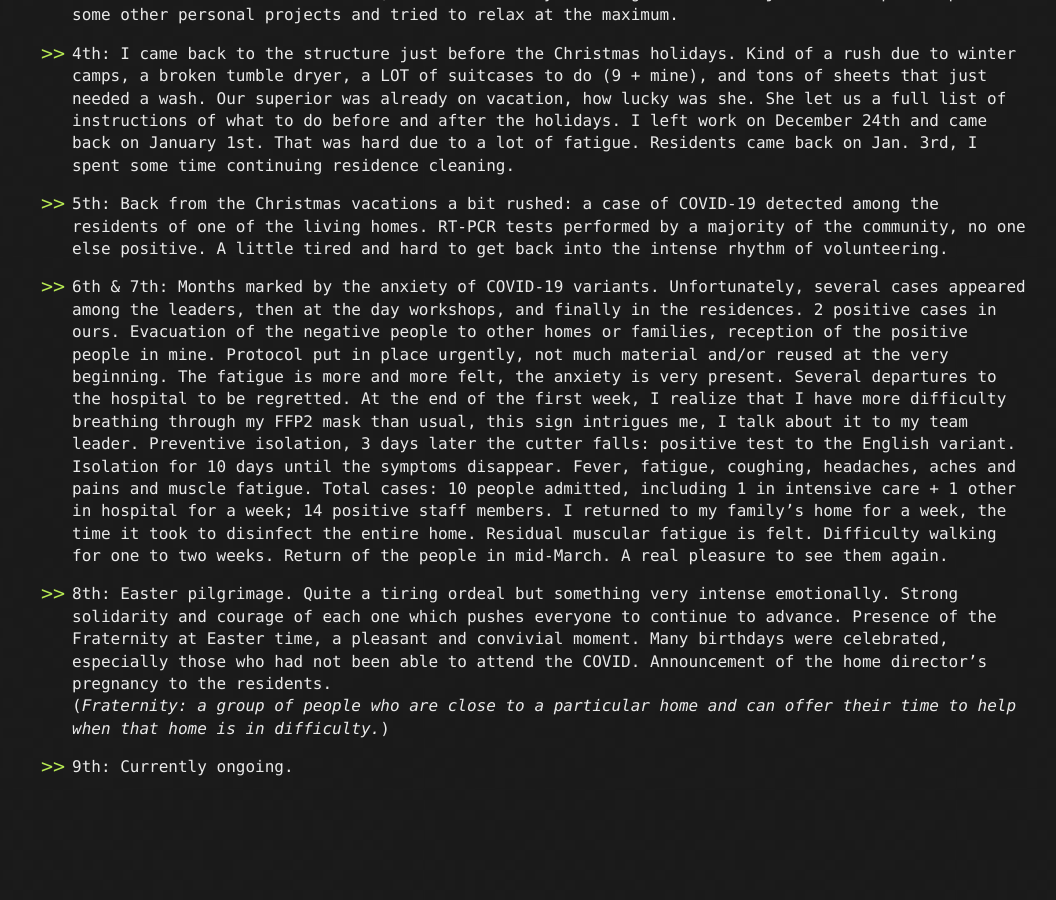
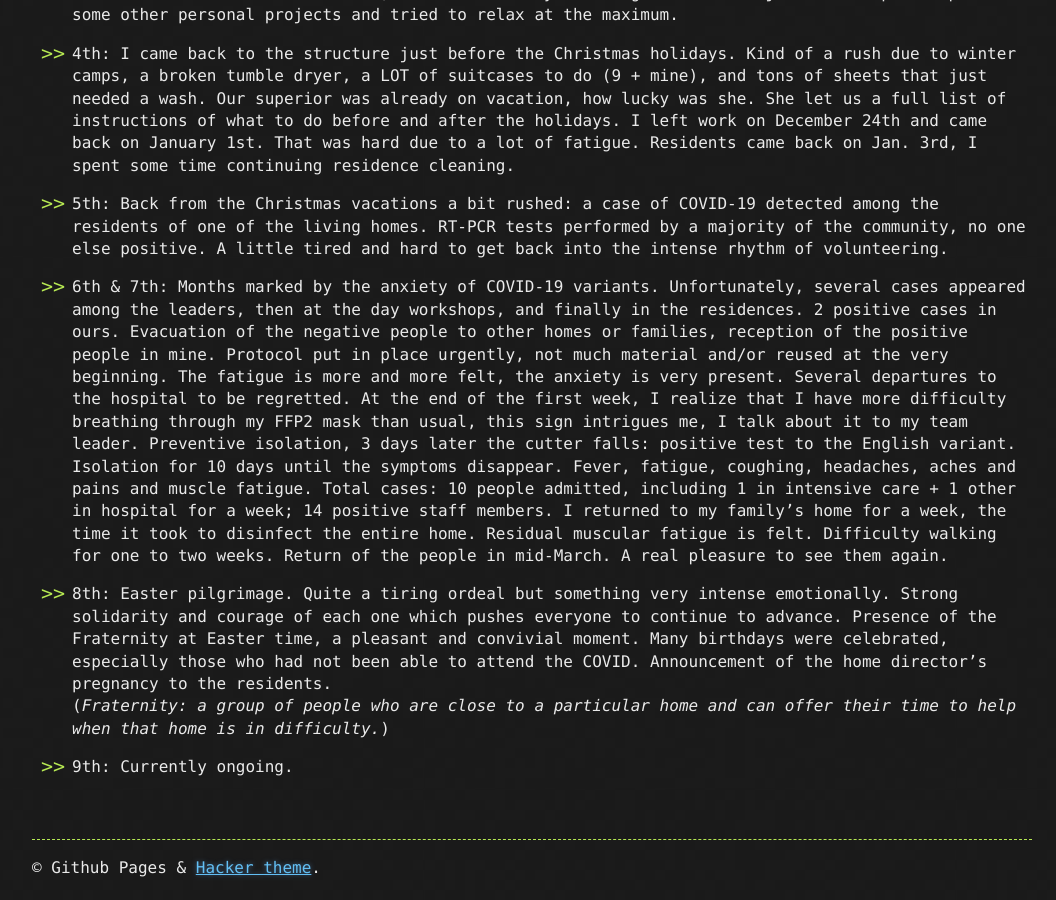
Before and after one commit to M0onshadow/M0onshadow.github.io, a Jekyll site: the page built from randstuff/feedback.md, in a window 1280 px wide and 900 px high, scrolled down 807 px. Shown: the whole window, without its empty margins (108-1164 px from the left). Built offline with Jekyll 4.4.1, drawn with Linux system fonts in a browser that asks for light colours; the repository's description, which GitHub fills in, is left out; our own code applies the rules of GitHub Pages for plain Markdown files; before the commit the page ends 1606 px from its top, so only the background shows below that.

Commit message:
Update feedback.md

```diff
--- a/randstuff/feedback.md
+++ b/randstuff/feedback.md
@@ -45,3 +45,9 @@ Many birthdays were celebrated, especially those who had not been able to attend
 <br/>
 
 - 9th: Currently ongoing.
+<br/>
+<br/>
+<br/>
+
+* * *
+© Github Pages & [Hacker theme](https://pages-themes.github.io/hacker/).
```
